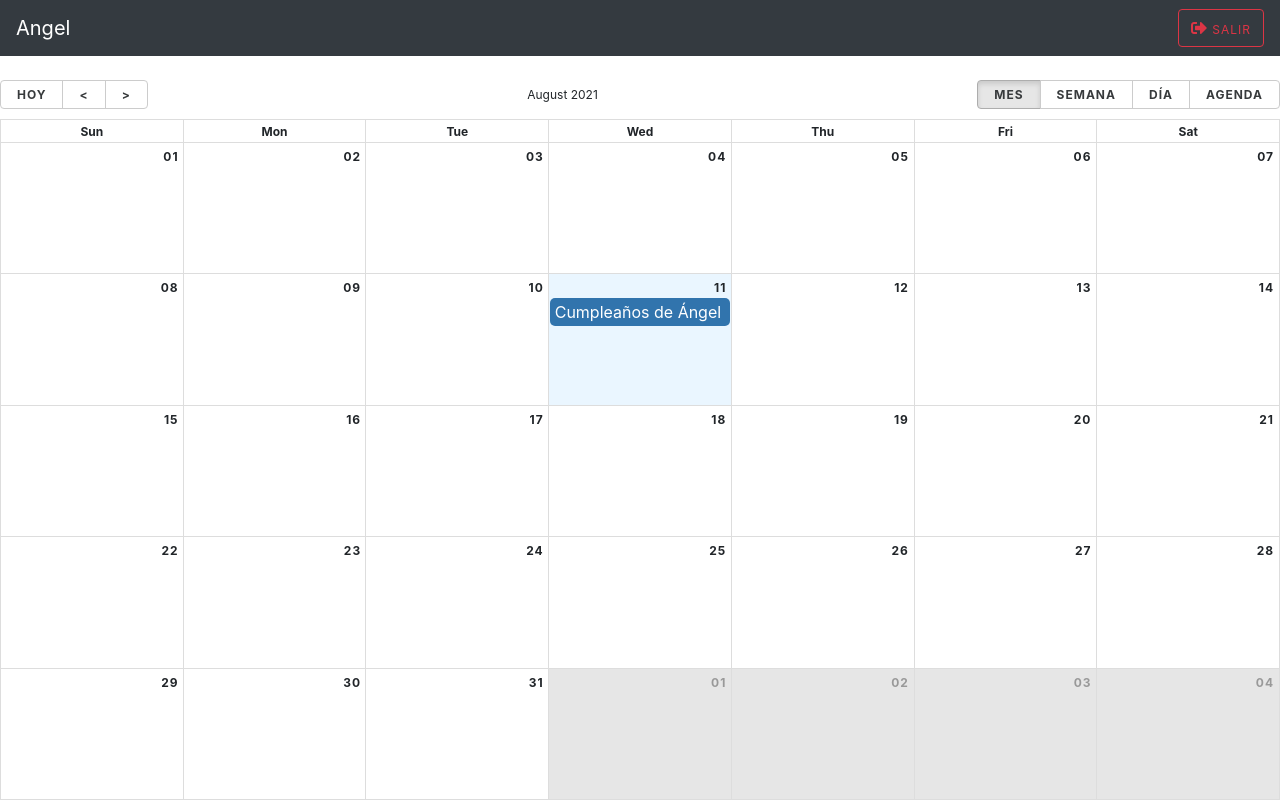
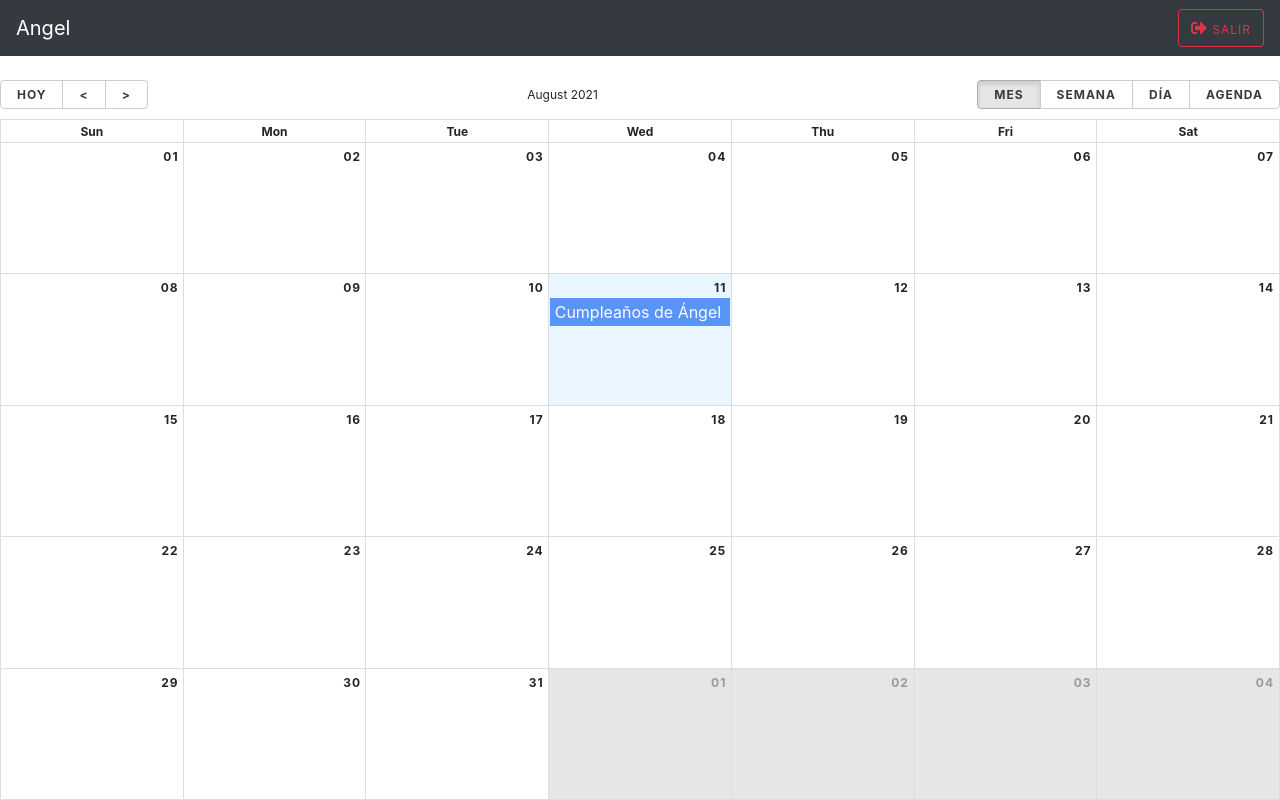
Before and after one commit to AngelCruzL/tsx-calendar, a React (Vite) app: page / in a window 1280 px wide. Built offline with nearby package versions, Linux system fonts and the light colour scheme.

Commit message:
feat: adding custom styles to calendar

```diff
--- a/src/components/calendar/CalendarScreen.tsx
+++ b/src/components/calendar/CalendarScreen.tsx
@@ -1,5 +1,10 @@
 import React from 'react';
-import { Calendar, Event, momentLocalizer } from 'react-big-calendar';
+import {
+  Calendar,
+  Event,
+  EventPropGetter,
+  momentLocalizer,
+} from 'react-big-calendar';
 import moment from 'moment';
 
 import Navbar from '../ui/Navbar';
@@ -19,6 +24,24 @@ const events: Event = {
 };
 
 const CalendarScreen = () => {
+  const eventStyleGetter: EventPropGetter<Event> = (
+    event,
+    start,
+    end,
+    isSelected
+  ) => {
+    console.log(event, start, end, isSelected);
+    const style = {
+      backgroundColor: '#367CF7',
+      borderRadius: '0',
+      opacity: 0.8,
+      display: 'block',
+      color: '#fff',
+    };
+
+    return { style };
+  };
+
   return (
     <div className="calendar-screen">
       <Navbar />
@@ -29,6 +52,7 @@ const CalendarScreen = () => {
         startAccessor="start"
         endAccessor="end"
         messages={messages}
+        eventPropGetter={eventStyleGetter}
       />
     </div>
   );
```
